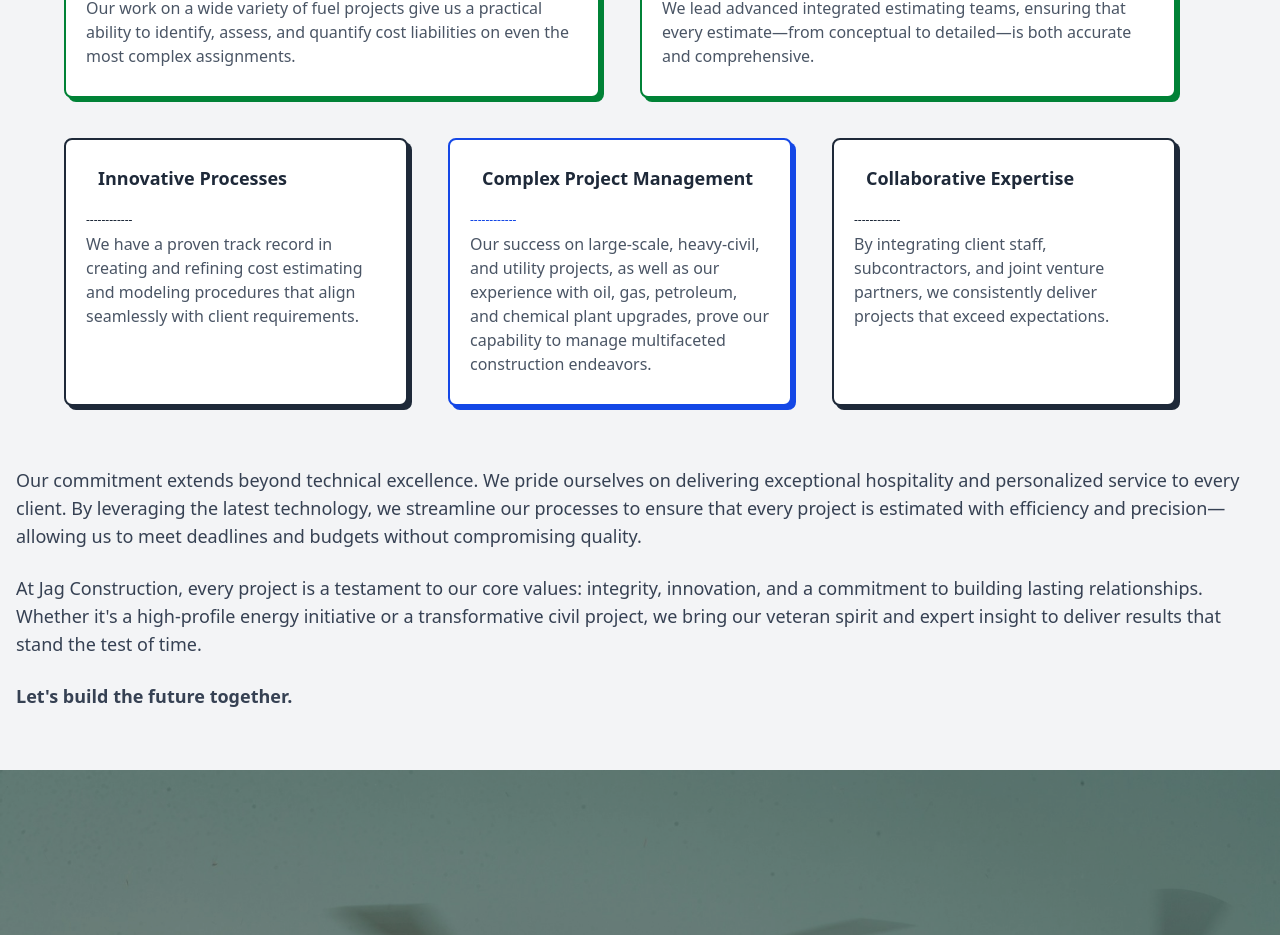
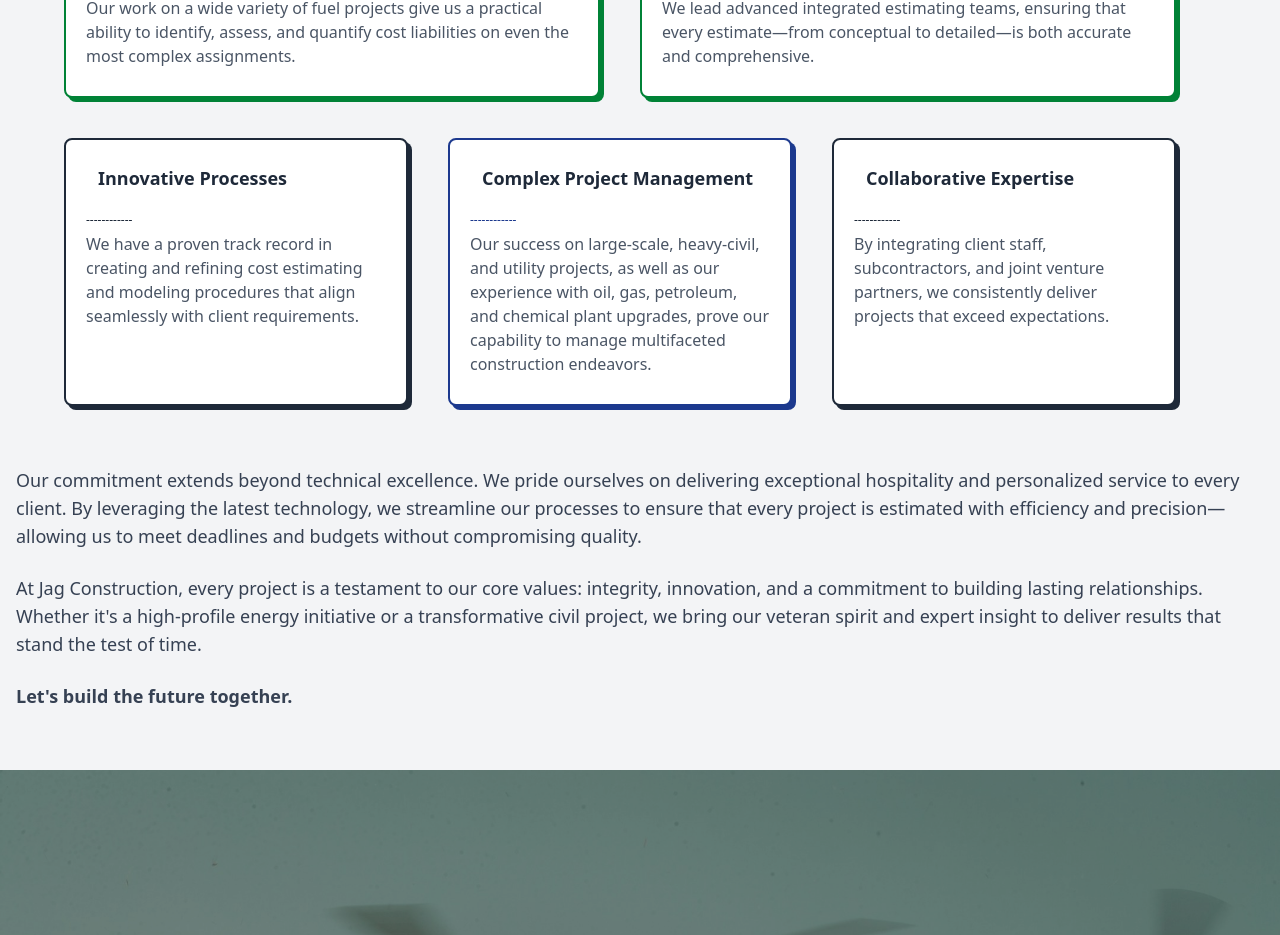
Before and after one commit to Jag-Construction-LLC/website, a Next.js app: page / in a window 1280 px wide. Shown: the part 2135-3070 px from the top of the page. Built offline with nearby package versions, Linux system fonts and the light colour scheme.

Commit message:
feature: navbar tweaks

```diff
--- a/components/About.js
+++ b/components/About.js
@@ -48,12 +48,12 @@
                     </div>
                     <div className="w-full mb-10 sm:mb-0 sm:w-1/2">
                         <div className="relative h-full ml-0 mr-0 sm:mr-10">
-                            <span className="absolute top-0 left-0 w-full h-full mt-1 ml-1 bg-blue-700 rounded-lg"></span>
-                            <div className="relative h-full p-5 bg-white border-2 border-blue-700 rounded-lg">
+                            <span className="absolute top-0 left-0 w-full h-full mt-1 ml-1 bg-blue-900 rounded-lg"></span>
+                            <div className="relative h-full p-5 bg-white border-2 border-blue-900 rounded-lg">
                                 <div className="flex items-center -mt-1">
                                     <h3 className="my-2 ml-3 text-lg font-bold text-gray-800">Complex Project Management</h3>
                                 </div>
-                                <p className="mt-3 mb-1 text-xs font-medium text-blue-700 uppercase">------------</p>
+                                <p className="mt-3 mb-1 text-xs font-medium text-blue-900 uppercase">------------</p>
                                 <p className="mb-2 text-gray-600">Our success on large-scale, heavy-civil, and utility projects, as well as our experience with oil, gas, petroleum, and chemical plant upgrades, prove our capability to manage multifaceted construction endeavors.</p>
                             </div>
                         </div>
```
